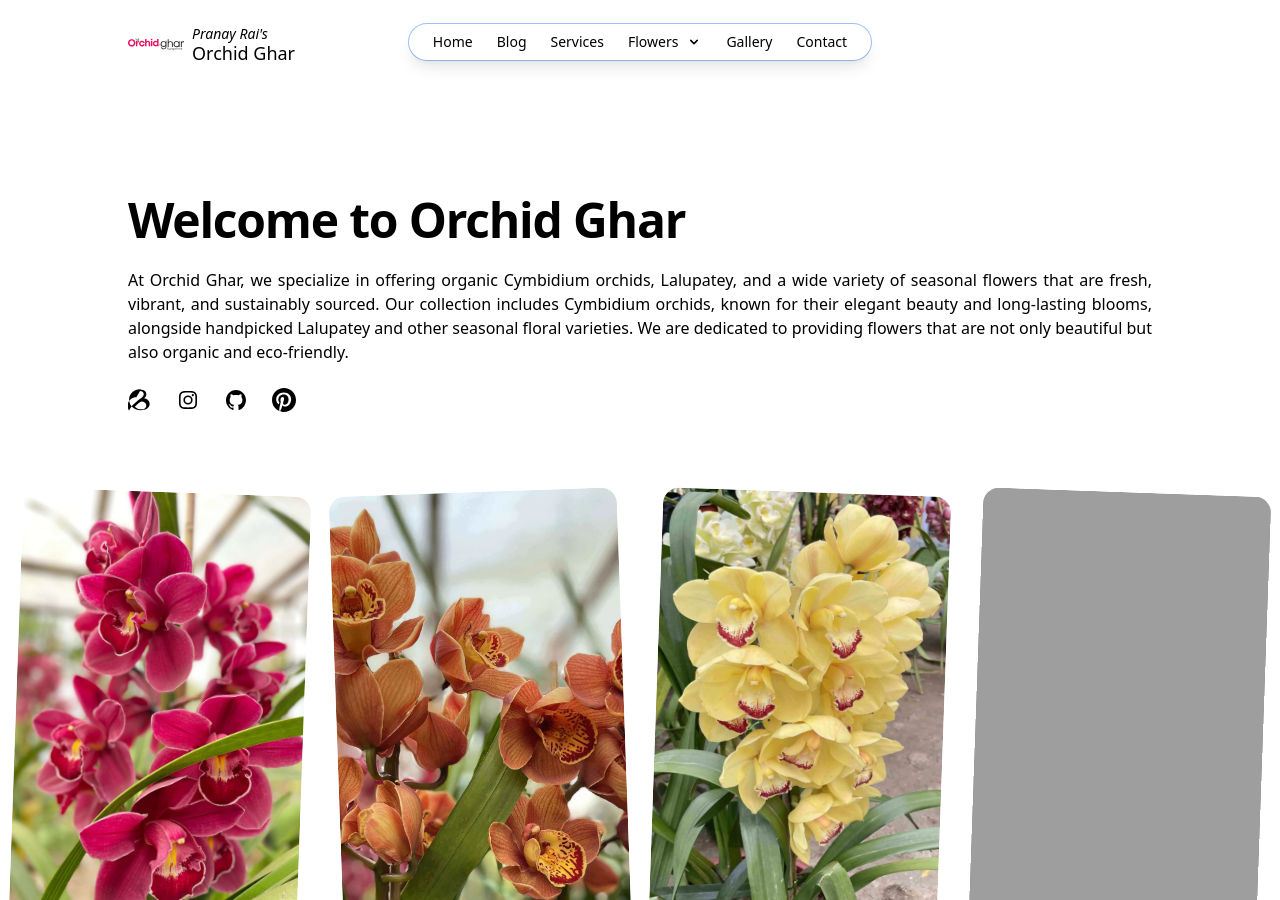
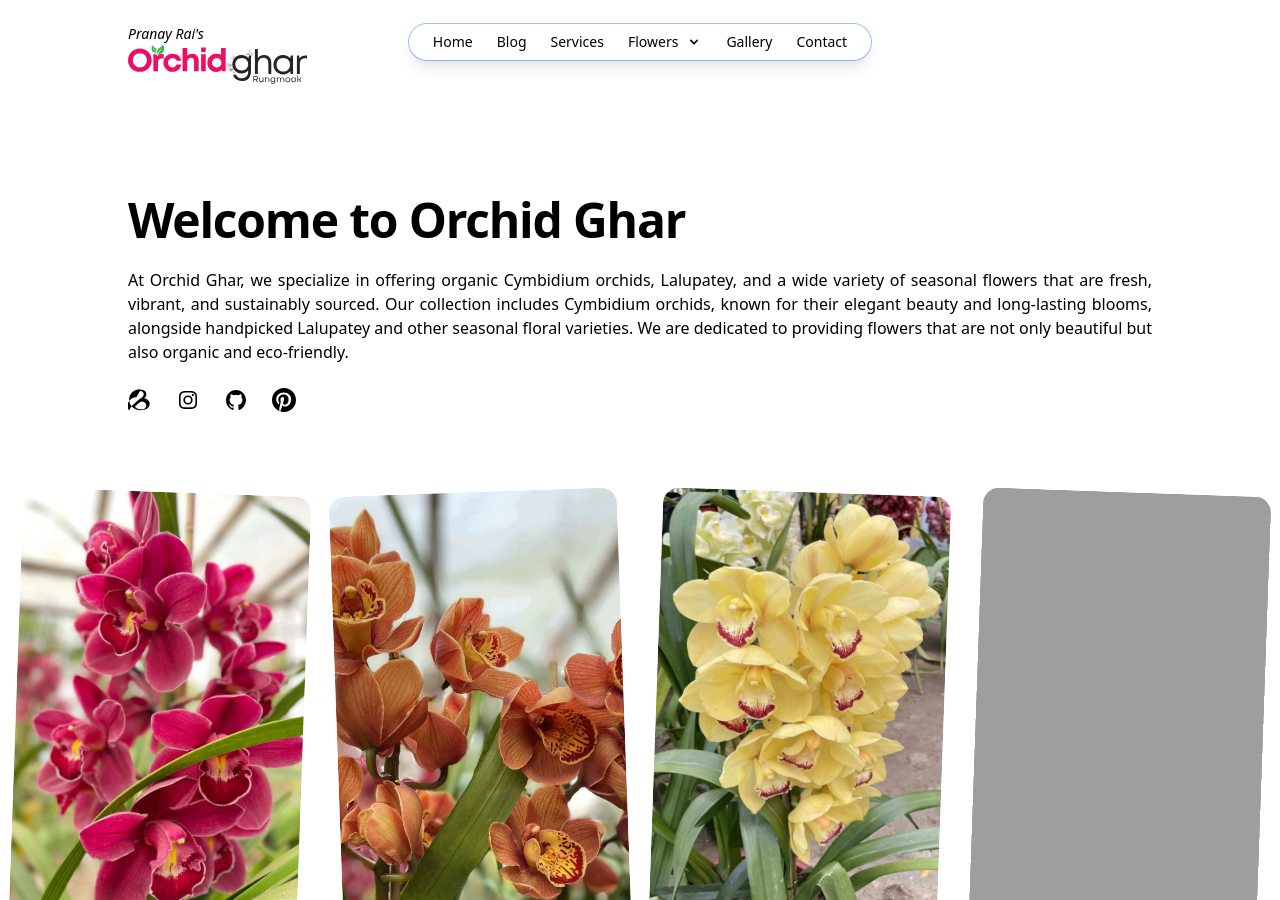
Before and after one commit to OrchidGhar/orchidghar.github.io, a Jekyll site: the page built from index.html, in a window 1280 px wide and 900 px high. Built offline with Jekyll 4.4.1, drawn with Linux system fonts in a browser that asks for light colours; nearby versions of some CDN libraries.

Commit message:
new logo updated

```diff
--- a/_includes/header.html
+++ b/_includes/header.html
@@ -38,18 +38,19 @@
           <div class="mx-auto max-w-2xl lg:max-w-5xl">
             <div class="relative flex gap-4">
               <div class="flex justify-start flex-1">
-                <a href="{{ site.baseurl }}" class="flex items-center">
+                <a href="{{ site.baseurl }}" class="flex items-left flex-col">
+                  <div class="text-sm italic">Pranay Rai's</div>
                     <img
                       src="{{ site.baseurl }}/assets/images/logo.svg"
                       alt="Orchid Ghar Logo"
-                      class="h-10 w-14 mr-2"
+                      class="h-10 w-45 mr-2"
                     />
 
                   </a>
-                  <div class="flex flex-col">
+                  <!-- <div class="flex flex-col">
                     <div class="text-sm italic">Pranay Rai's</div>
                     <div class="text-lg leading-none">Orchid Ghar</div>
-                    </div>
+                    </div> -->
               </div>
               <div class="flex flex-1 justify-end md:justify-center">
                 <div
```
